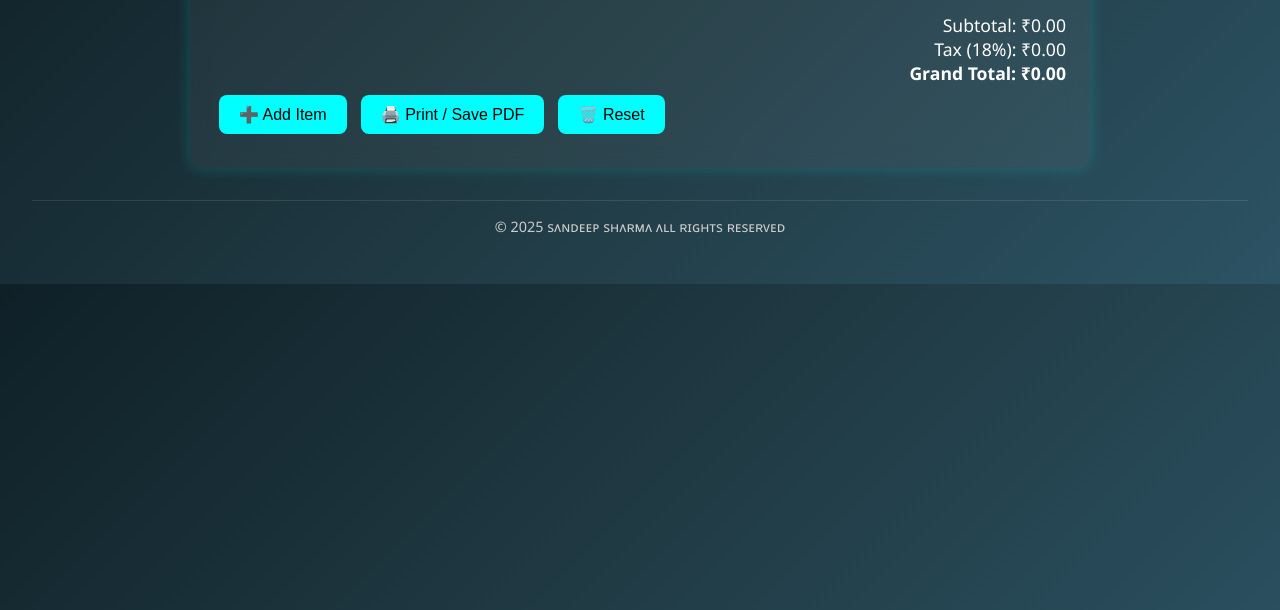
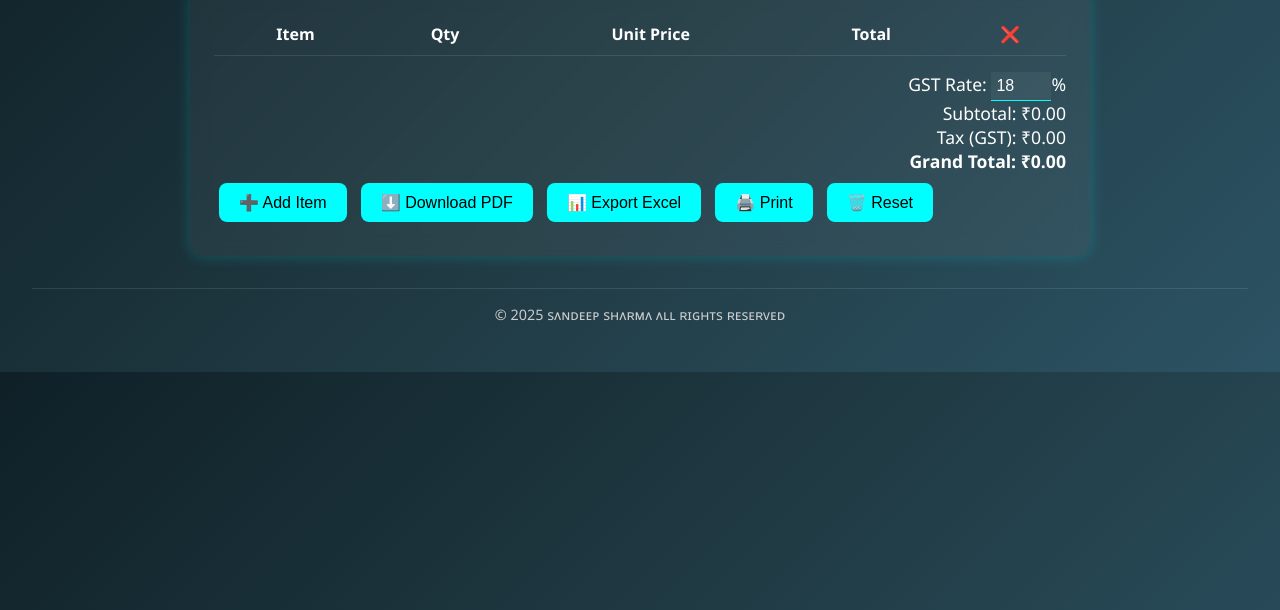
Before and after one commit to itzsandeepshrma/InvoiceX, a plain HTML site: page index.html in a window 1280 px wide. Shown: the part 190-800 px from the top of the page. Drawn offline with Linux system fonts and the light colour scheme.

Commit message:
Update index.html

```diff
--- a/index.html
+++ b/index.html
@@ -2,15 +2,17 @@
 <html lang="en">
 <head>
   <meta charset="UTF-8" />
-  <meta name="viewport" content="width=device-width, initial-scale=1.0, interactive-widget=resizes-content" />
-  <title>InvoiceX - Advanced Invoice Generator</title>
+  <meta name="viewport" content="width=device-width, initial-scale=1.0" />
+  <title>InvoiceX - Pro Invoice Generator</title>
   <link rel="stylesheet" href="style.css" />
 </head>
 <body>
 
+  <button class="btn toggle" onclick="toggleTheme()">🌗 Toggle Theme</button>
+
   <h1>InvoiceX</h1>
 
-  <div class="invoice">
+  <div class="invoice" id="invoiceContent">
     <table id="invoiceTable">
       <thead>
         <tr>
@@ -21,18 +23,22 @@
           <th>❌</th>
         </tr>
       </thead>
-      <tbody id="invoiceBody">
-      </tbody>
+      <tbody id="invoiceBody"></tbody>
     </table>
 
     <div class="totals">
+      GST Rate:
+      <input type="number" id="gstRate" value="18" min="0" max="100" style="width: 60px;" oninput="calculateInvoice()">%
+      <br>
       Subtotal: ₹<span id="subtotal">0.00</span><br>
-      Tax (18%): ₹<span id="tax">0.00</span><br>
+      Tax (GST): ₹<span id="tax">0.00</span><br>
       <strong>Grand Total: ₹<span id="grandTotal">0.00</span></strong>
     </div>
 
     <button class="btn" onclick="addRow()">➕ Add Item</button>
-    <button class="btn" onclick="window.print()">🖨️ Print / Save PDF</button>
+    <button class="btn" onclick="downloadPDF()">⬇️ Download PDF</button>
+    <button class="btn" onclick="exportExcel()">📊 Export Excel</button>
+    <button class="btn" onclick="window.print()">🖨️ Print</button>
     <button class="btn" onclick="resetInvoice()">🗑️ Reset</button>
   </div>
 
@@ -40,6 +46,10 @@
     © 2025 sᴧɴᴅᴇᴇᴘ sʜᴧʀᴍᴧ ᴧʟʟ ʀɪɢʜᴛs ʀᴇsᴇʀᴠᴇᴅ
   </footer>
 
+
+  <script src="https://cdnjs.cloudflare.com/ajax/libs/html2pdf.js/0.10.1/html2pdf.bundle.min.js"></script>
+  <script src="https://cdnjs.cloudflare.com/ajax/libs/xlsx/0.18.5/xlsx.full.min.js"></script>
+
   <script src="script.js"></script>
 </body>
 </html>
```
